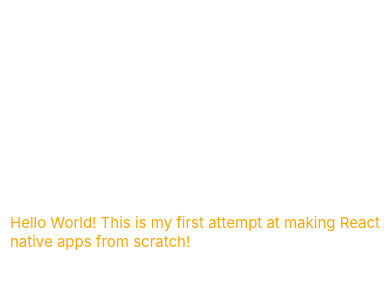
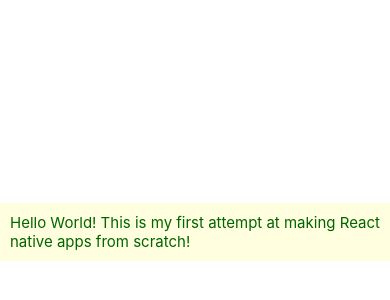
Before and after one commit to Prajwal-Bellignur/todoListApp, a React Native app: screen / in a window 390 px wide. Shown: the part 190-490 px from the top of the page. Built offline with nearby package versions, Linux system fonts and the light colour scheme.

Commit message:
added background color to test github commits

```diff
--- a/App.js
+++ b/App.js
@@ -20,6 +20,7 @@
   testing: {
     padding: 10,
     fontSize: 15,
-    color: 'orange'
+    color: 'darkgreen',
+    backgroundColor: 'lightyellow',
   }
 });
```
